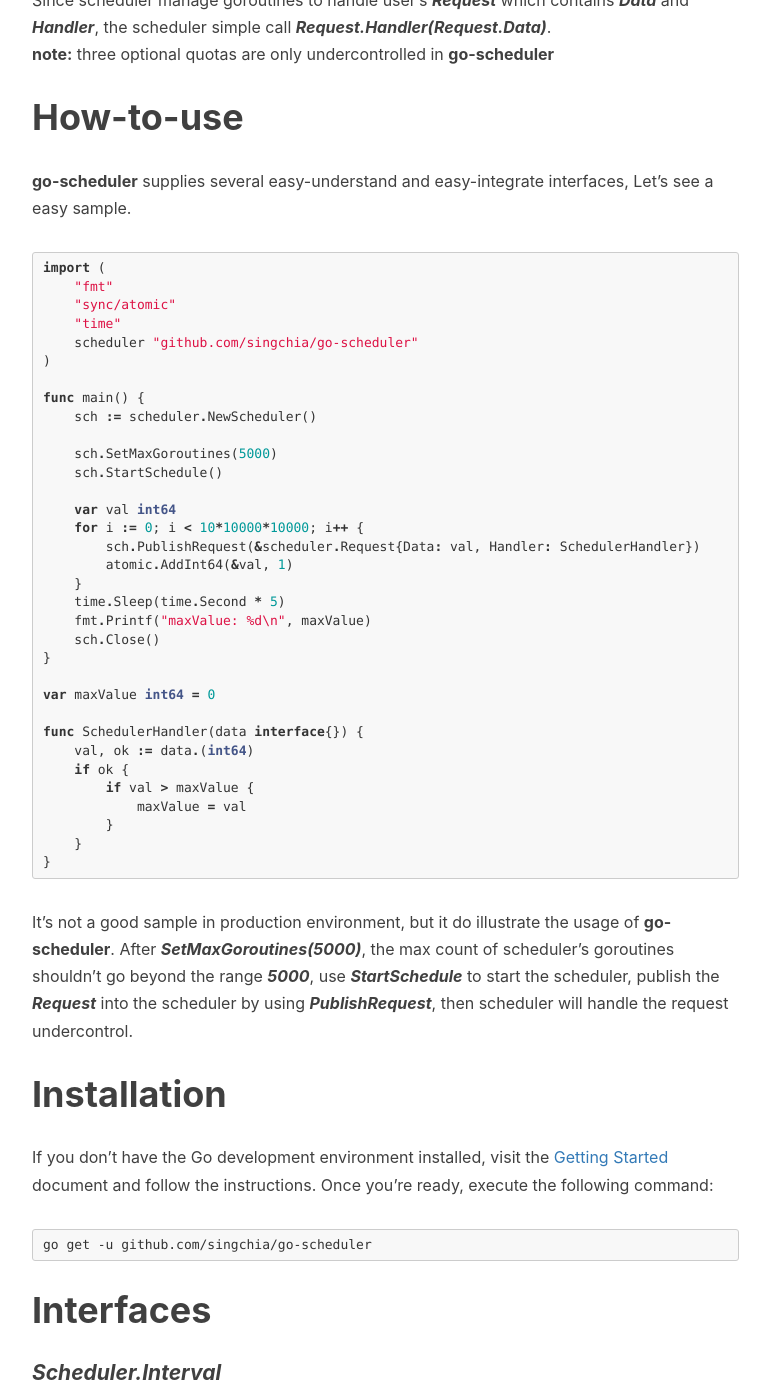
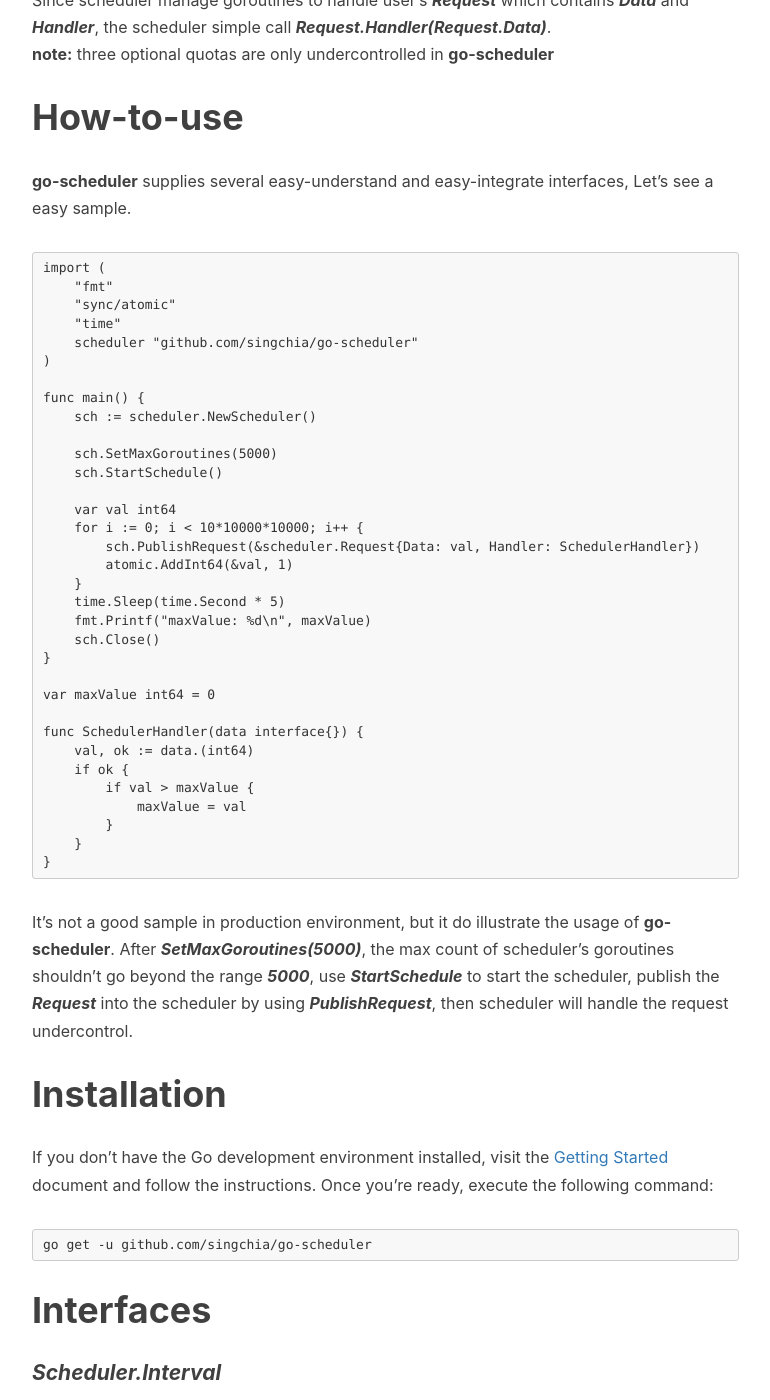
Before and after one commit to singchia/singchia.github.io, a Jekyll site: the page built from _posts/2017-8-15-A-scheduler-for-goroutines.md, in a window 1280 px wide and 1400 px high, scrolled down 904 px. Shown: the whole window, without its empty margins (233-1003 px from the left). Built offline with Jekyll 4.4.1, drawn with Linux system fonts in a browser that asks for light colours; nearby versions of some CDN libraries; comment, search, counter and statistics services are not loaded.

Commit message:
fix code in one line

````diff
--- a/_posts/2017-8-15-A-scheduler-for-goroutines.md
+++ b/_posts/2017-8-15-A-scheduler-for-goroutines.md
@@ -19,7 +19,7 @@ Since scheduler manage goroutines to handle user's **_Request_** which contains
 # How-to-use
 **go-scheduler** supplies several easy-understand and easy-integrate interfaces, Let's see a easy sample.
 
-```go
+~~~
 import (
     "fmt"
     "sync/atomic"
@@ -53,7 +53,7 @@ func SchedulerHandler(data interface{}) {
         }
     }
 }
-```
+~~~
 
 It's not a good sample in production environment, but it do illustrate the usage  of **go-scheduler**. After **_SetMaxGoroutines(5000)_**, the max count of scheduler's goroutines shouldn't go beyond the range **_5000_**, use **_StartSchedule_** to start the scheduler, publish the **_Request_** into the scheduler by using **_PublishRequest_**, then scheduler will handle the request undercontrol.
 
````
